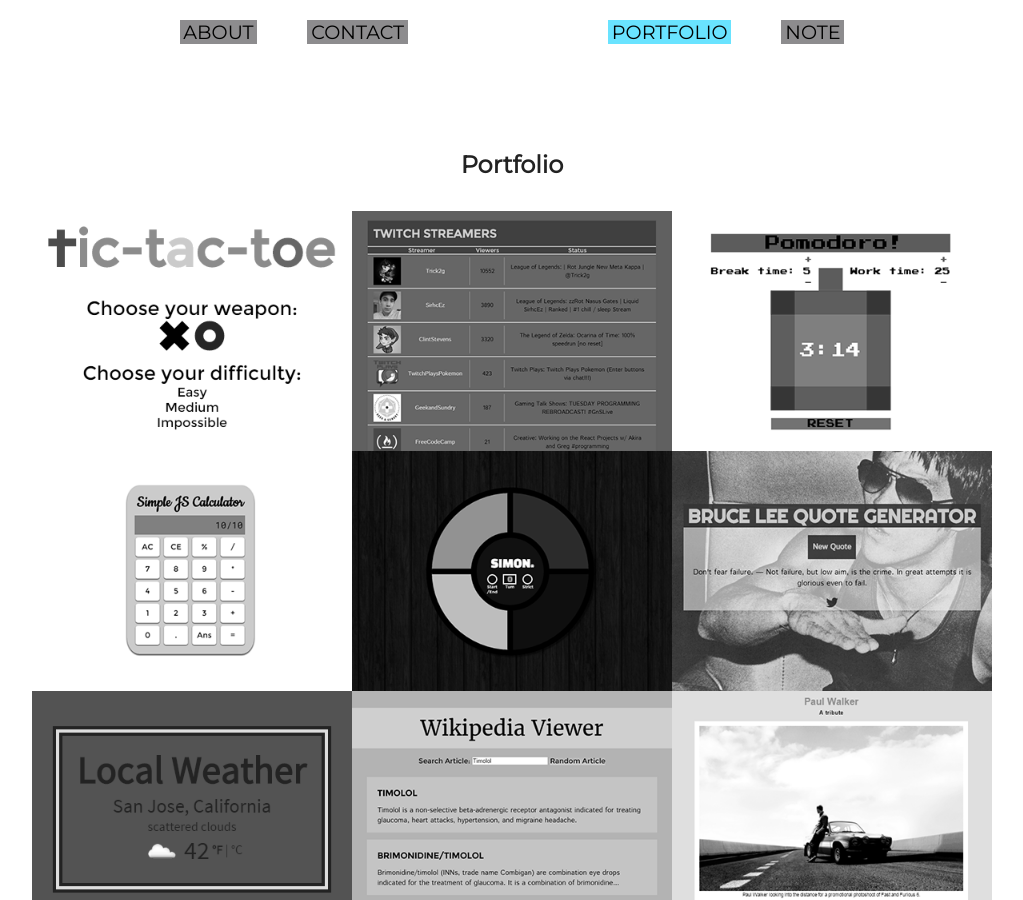
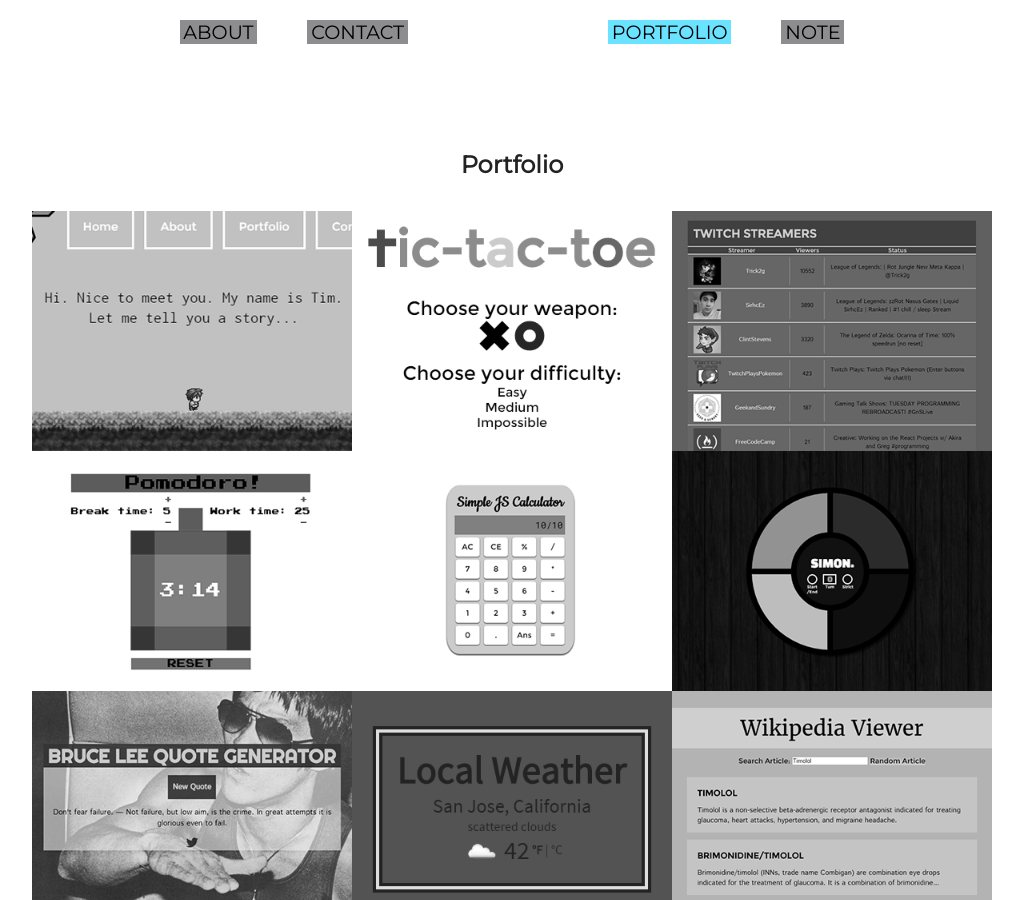
Before and after one commit to timolawl/timolawl.github.io, a Jekyll site: the page built from portfolio/index.html, in a window 1280 px wide and 900 px high. Shown: the whole window, without its empty margins (128-1151 px from the left). Built offline with Jekyll 4.4.1, drawn with Linux system fonts in a browser that asks for light colours.

Commit message:
Add canvas-based portfolio site to project listing

```diff
--- a/portfolio/index.html
+++ b/portfolio/index.html
@@ -15,6 +15,9 @@
 </svg>
 
 <div class='grid'>
+    <div class='grid-4-of-12 portfolio-0'>
+        <a href='//codepen.io/timchiang/full/mPedPG'><img class='portfolio__project-image' src='{{ "/static/images/portfolio/story.png" | prepend: site.baseurl }}'></a>
+    </div>
     <div class='grid-4-of-12 portfolio-1'>
         <a href='//codepen.io/timchiang/full/reBZPx'><img class='portfolio__project-image' src='{{ "/static/images/portfolio/tictactoe.png" | prepend: site.baseurl }}'></a>
     </div>
```
Also changed, not shown: static/images/portfolio/story.png (added).
